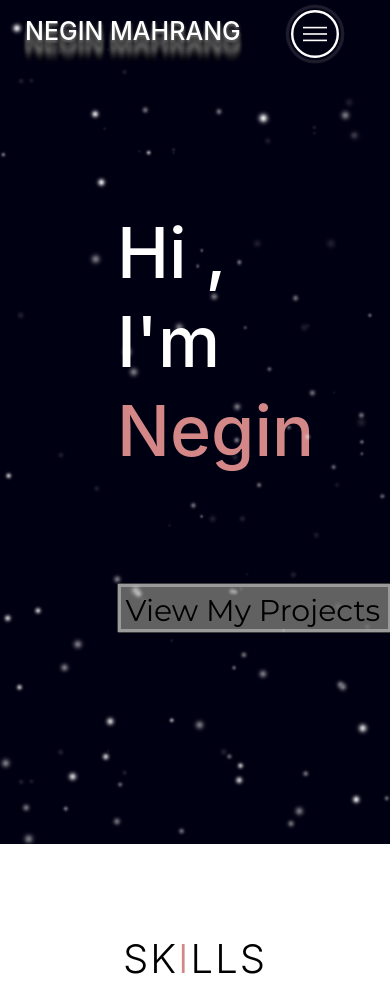
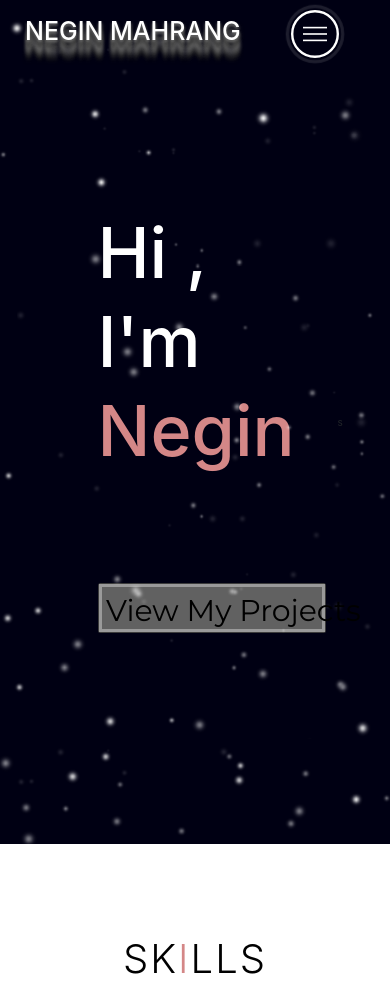
Before and after one commit to neginmhg/negin-portfolio, a PHP site: page / in a window 390 px wide; the page is wider, and only the part inside the window is pictured. Shown: the top 982 px of that part. Run offline with PHP 8.4, Linux system fonts and the light colour scheme.

Commit message:
update styles.css
Tues Oct 27 2020

```diff
--- a/style.css
+++ b/style.css
@@ -542,7 +542,7 @@ h4 {
 }
 /* End Projects section */
 /* ------------------------------------- */
-/* QR */
+/* QR  section*/
 .qr {
   letter-spacing: 0.4rem;
 }
@@ -686,6 +686,7 @@ h4 {
 /* view my project button */
 div[class*="box"] {
   height: 33.33%;
+
   width: 100%;
   display: flex;
   justify-content: center;
@@ -693,14 +694,14 @@ div[class*="box"] {
 }
 .box-2 {
   font-family: monospace;
-  font-size: 10rem;
 }
 .btn {
   background-color: #3c3c3c;
   line-height: 50px;
   height: 50px;
   text-align: center;
-  width: 275px;
+  width: 240px;
+  justify-content: center;
   cursor: pointer;
 }
 .btn-two {
@@ -984,7 +985,8 @@ div[class*="box"] {
 }
 
 /* media query mobile  */
-@media only screen and (max-width: 600px) and (min-width: 100) {
+
+@media only screen and (max-width: 600px) {
   /* hero media */
   #hero .hero {
     padding-left: 25%;
@@ -993,12 +995,22 @@ div[class*="box"] {
     padding-right: 75%;
   }
   .box-2 {
-    padding: 0%;
+    justify-content: center;
+    font-size: 0.5rem;
+    text-align: left;
+    /* padding: 0%; */
   }
   .btn {
-    margin-right: 20%;
+    margin-right: 5%;
   }
   /* end hero media */
+  /* qr media */
+  .qr-text {
+    margin-left: 10%;
+
+    justify-content: center;
+  }
+  /* end qr media */
 }
 
 @media only screen and (min-width: 1200px) {
```
